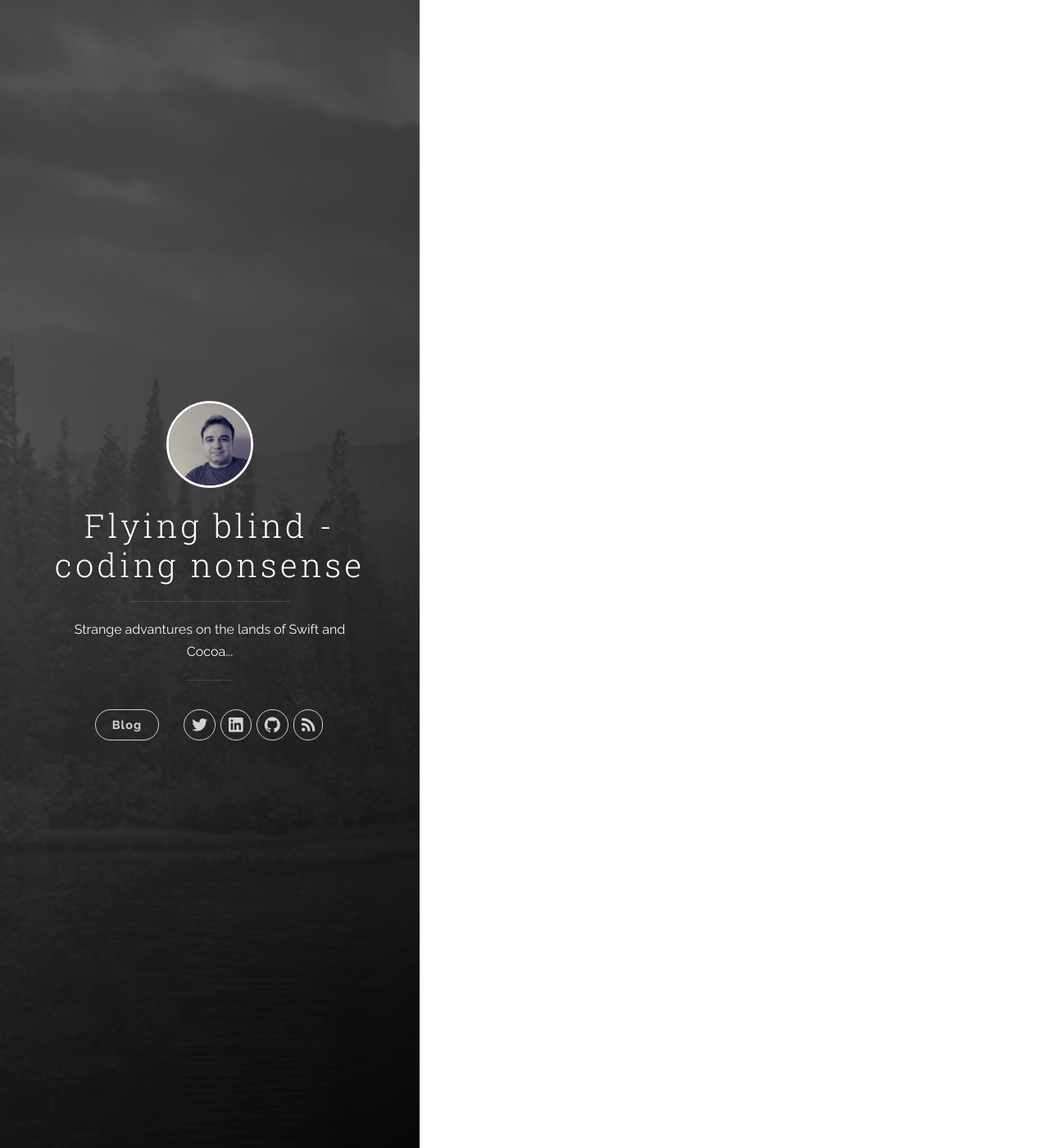
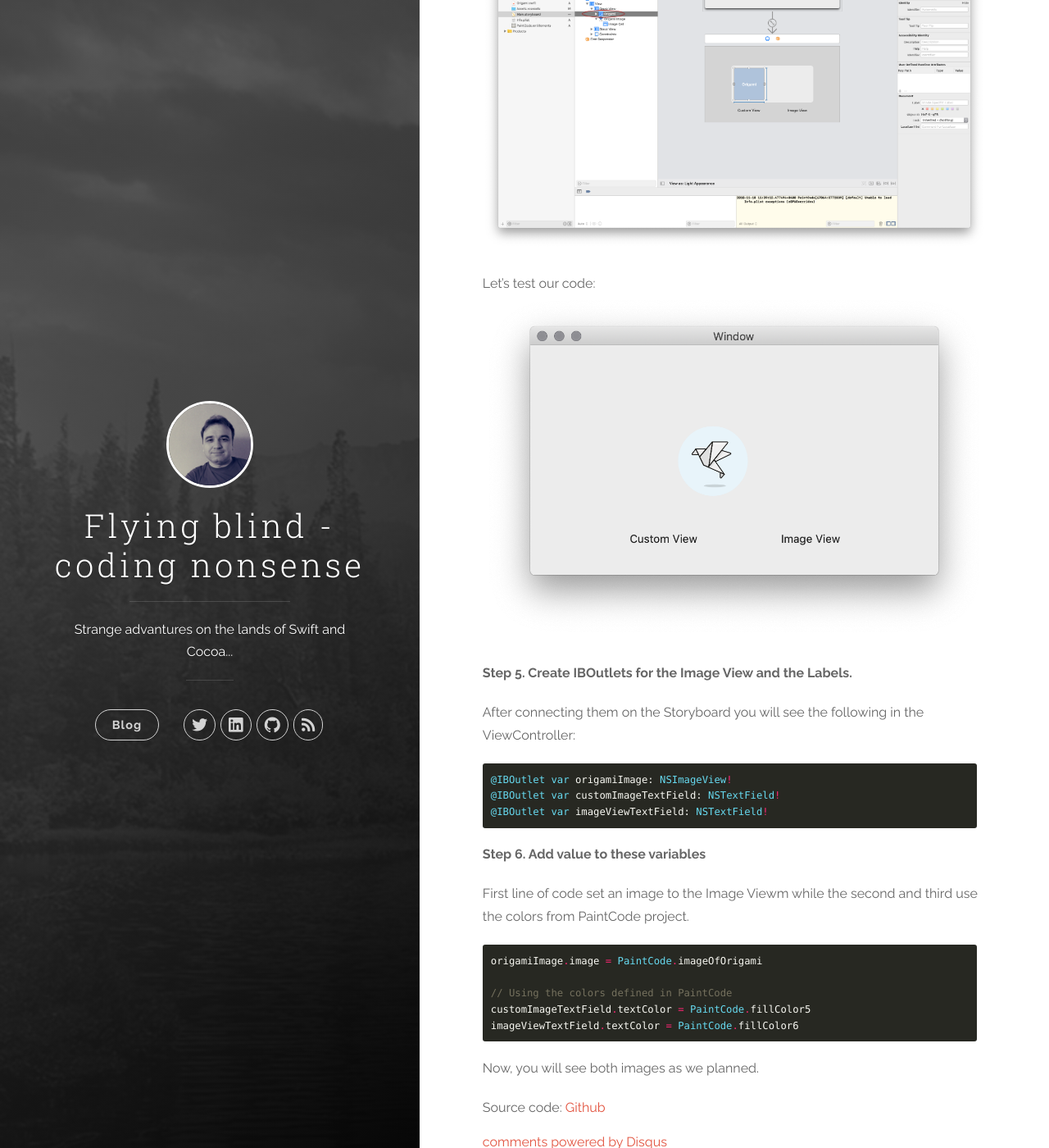
Before and after one commit to kicsipixel/kicsipixel.github.io, a Jekyll site: the page built from _posts/2018-11-18-paintcode.md, in a window 1280 px wide and 1400 px high, scrolled down 4669 px. Shown: the whole window at 82% size. Built offline with Jekyll 4.4.1, drawn with Linux system fonts in a browser that asks for light colours; comment, search, counter and statistics services are not loaded; some of the changed text lies outside the part shown.

Commit message:
PaintCode tutorial finished.

````diff
--- a/_posts/2018-11-18-paintcode.md
+++ b/_posts/2018-11-18-paintcode.md
@@ -14,9 +14,10 @@ This ugly app we will build today.
 I would like to draw this origami bird, and add to our app in two different way.
 <iframe style="border: none;" width="800" height="450" src="https://www.figma.com/embed?embed_host=share&url=https%3A%2F%2Fwww.figma.com%2Ffile%2FTIkZmR1l12bUiigjTUOmrTAg%2FGithub-pages-blog%3Fnode-id%3D6%253A2"></iframe>
 
-One way is to use Custom View and draw method, while the other is ImageView using image method.
+One way is to use Custom View and draw method, while the other is Image View using image method.
 
-PaintCode allows us to draw shapes inside or drop .svg and converts it to Swift or Obejctive-C code. After downloading, let's open it.
+PaintCode allows us to draw shapes inside or drop .svg and converts it to Swift or Obejctive-C code.
+**Step 1. After downloading, let's open it.**
 ![paintcode][PaintCode1-1]
 
 Let's drop our .svg image and be sure the highlighted settings are the same.
@@ -25,8 +26,62 @@ Let's drop our .svg image and be sure the highlighted settings are the same.
 Later, I'd like to use the colors as well, so let's add them to our file.
 ![colors][PaintCode1-3]
 
+**Step 2. Open Xcode and create a macOS project.**
+We will need one Custom View and one Image View. Please, preapere your Storyboard as it's seen below.
+![storyboard][PaintCode1-4]
+
+I have added two Labels under the views and used Stack View for easier organization.
+
+**Step 3. Export your project at PaintCode and import it to Xcode.**
+![export][PaintCode1-5]
+![addfile][PaintCode1-6]
+
+**Step 4. Add a new Cocoa class to your project**
+![class][PaintCode1-7]
+You need to add one single line to make it work:
+``` swift
+PaintCode.drawOrigami()
+```
+
+Before testing, don't forget to add your new class to your Custom View on Storyboard.
+![customclass][PaintCode1-8]
+
+Let's test our code:
+![firsttest][PaintCode1-9]
+
+**Step 5. Create IBOutlets for the Image View and the Labels.**
+
+After connecting them on the Storyboard you will see the following in the ViewController:
+``` swift
+@IBOutlet var origamiImage: NSImageView!
+@IBOutlet var customImageTextField: NSTextField!
+@IBOutlet var imageViewTextField: NSTextField!
+```
+
+**Step 6. Add value to these variables**
+
+First line of code set an image to the Image Viewm while the second and third use the colors from PaintCode project.
+
+```swift
+origamiImage.image = PaintCode.imageOfOrigami
+
+// Using the colors defined in PaintCode
+customImageTextField.textColor = PaintCode.fillColor5
+imageViewTextField.textColor = PaintCode.fillColor6
+ ```
+
+Now, you will see both images as we planned.
+
+Source code: [Github](https://github.com/kicsipixel/Cocoa-Samples/tree/master/PaintCode)
+
 [PaintCode]:	https://www.paintcodeapp.com/
-[PaintCode1]: /images/PaintCode1.png
+[PaintCode1]: 	/images/PaintCode1.png
 [PaintCode1-1]: /images/PaintCode1-1.png
 [PaintCode1-2]: /images/PaintCode1-2.png
 [PaintCode1-3]: /images/PaintCode1-3.png
+[PaintCode1-4]: /images/PaintCode1-4.png
+[PaintCode1-5]: /images/PaintCode1-5.png
+[PaintCode1-6]: /images/PaintCode1-6.png
+[PaintCode1-7]: /images/PaintCode1-7.png
+[PaintCode1-8]: /images/PaintCode1-8.png
+[PaintCode1-9]: /images/PaintCode1-9.png
````
Also changed, not shown: images/PaintCode1-4.png (added), images/PaintCode1-5.png (added), images/PaintCode1-6.png (added), images/PaintCode1-7.png (added), images/PaintCode1-8.png (added), images/PaintCode1-9.png (added).
